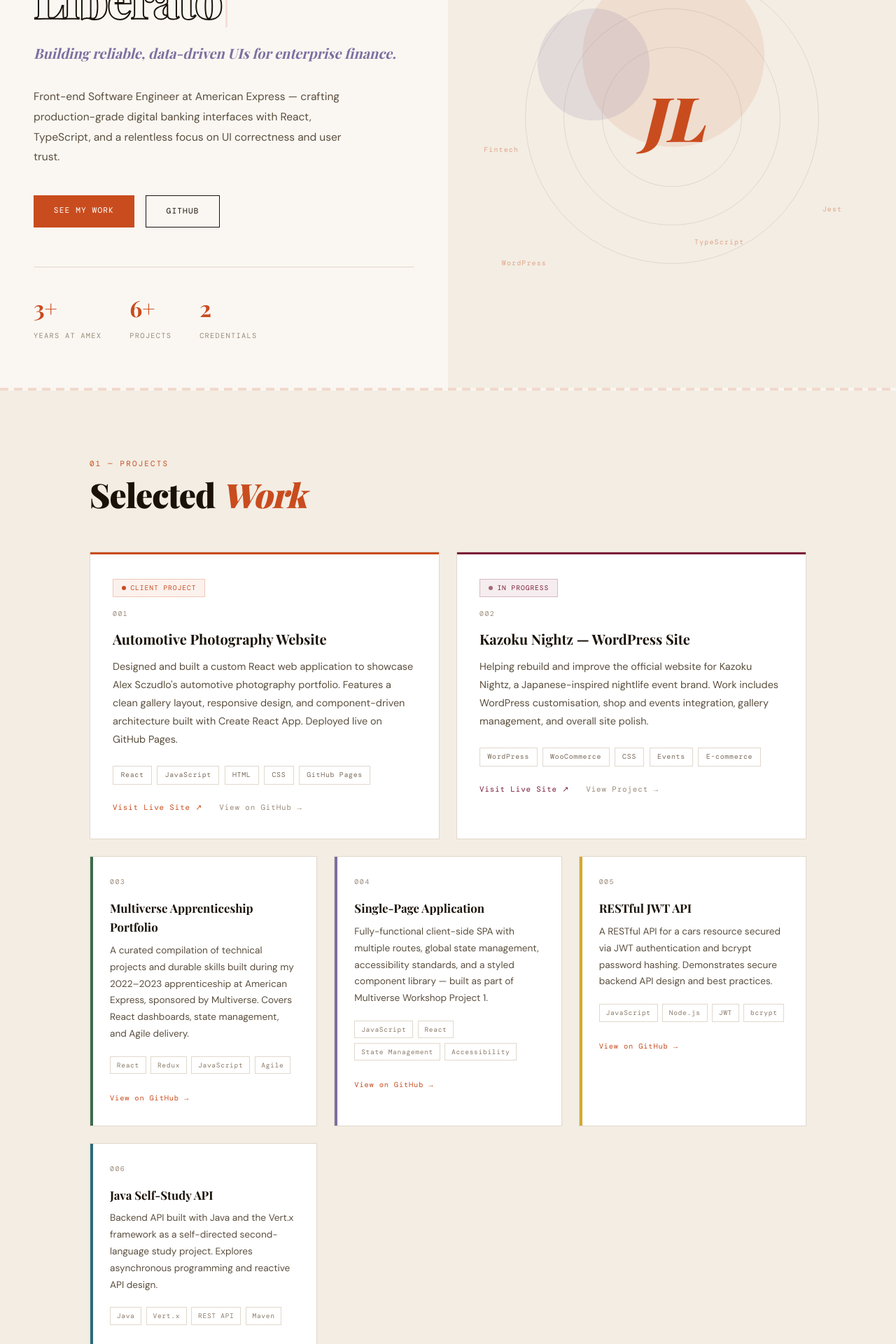
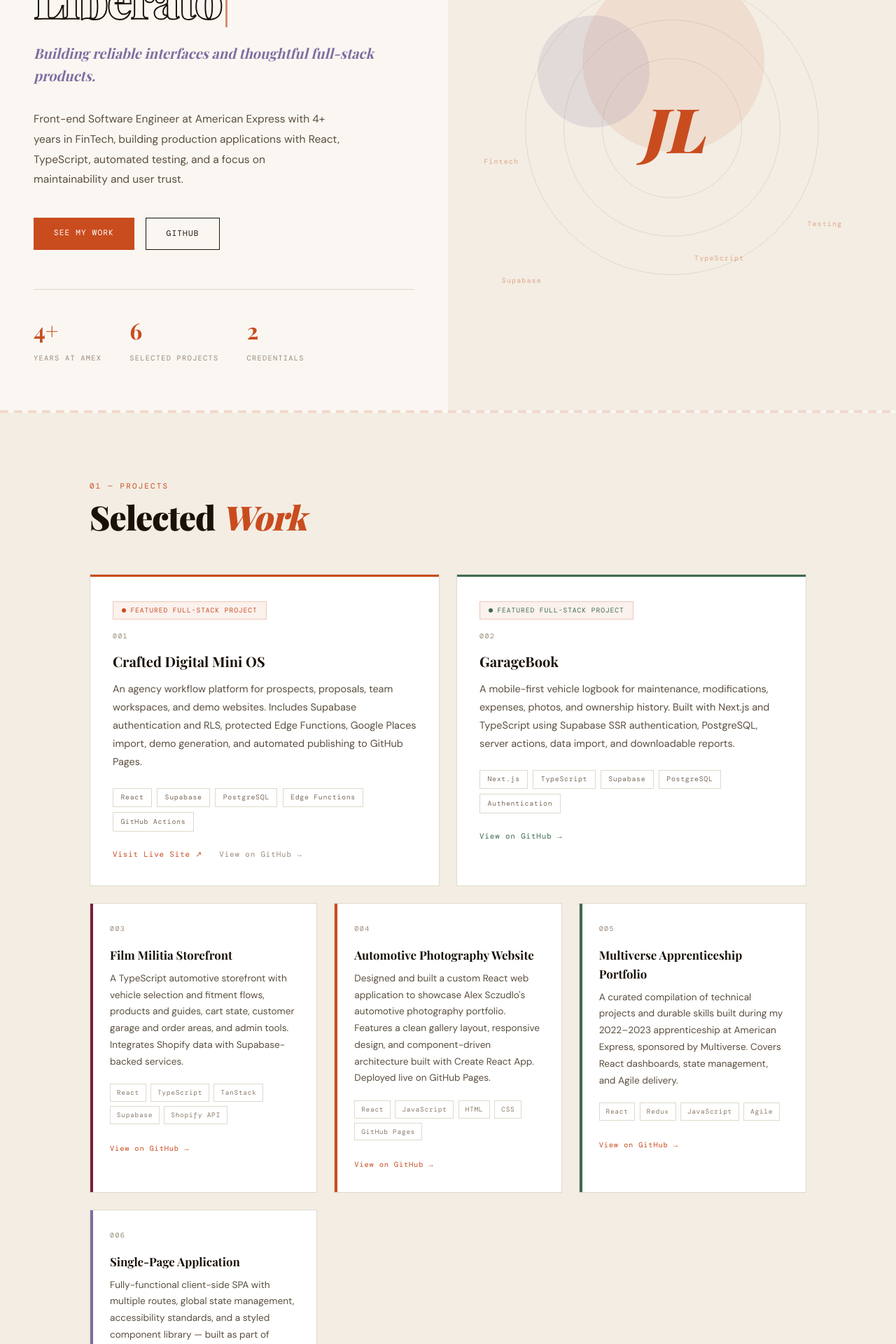
Before and after one commit to joannembl/joannembl, a React (Create React App) app: page / in a window 1280 px wide. Shown: the part 300-2220 px from the top of the page at 70% size. Built offline with nearby package versions, Linux system fonts and the light colour scheme; a web font is replaced by a local one.

Commit message:
Update profile and portfolio

```diff
--- a/package.json
+++ b/package.json
@@ -15,6 +15,7 @@
   },
   "scripts": {
     "start": "react-scripts start",
+    "test": "react-scripts test",
     "build": "react-scripts build",
     "predeploy": "npm run build",
     "deploy": "gh-pages -d build"
--- a/public/index.html
+++ b/public/index.html
@@ -4,10 +4,10 @@
     <meta charset="utf-8" />
     <!-- <link rel="icon" href="%PUBLIC_URL%/favicon.ico" /> -->
     <meta name="viewport" content="width=device-width, initial-scale=1" />
-    <meta name="theme-color" content="#000000" />
+    <meta name="theme-color" content="#faf7f2" />
     <meta
       name="description"
-      content="Jo-anne Liberato - SWE"
+      content="Jo-anne Mae Liberato — Front-End Software Engineer specializing in React, TypeScript, testing, and full-stack product development."
     />
     <!-- <link rel="apple-touch-icon" href="%PUBLIC_URL%/logo192.png" /> -->
     <!--
@@ -24,7 +24,11 @@
       work correctly both with client-side routing and a non-root public URL.
       Learn how to configure a non-root public URL by running `npm run build`.
     -->
-    <title>Jo-anne Liberato - SWE</title>
+    <meta property="og:title" content="Jo-anne Mae Liberato | Front-End Software Engineer" />
+    <meta property="og:description" content="React and TypeScript engineer building reliable interfaces and thoughtful full-stack products." />
+    <meta property="og:type" content="website" />
+    <meta property="og:url" content="https://joannembl.github.io/joannembl/" />
+    <title>Jo-anne Mae Liberato | Front-End Software Engineer</title>
   </head>
   <body>
     <noscript>You need to enable JavaScript to run this app.</noscript>
--- a/src/App.jsx
+++ b/src/App.jsx
@@ -5,26 +5,43 @@ import { useState, useEffect, useRef } from "react";
 const projects = [
   {
     num: "001",
+    title: "Crafted Digital Mini OS",
+    desc: "An agency workflow platform for prospects, proposals, team workspaces, and demo websites. Includes Supabase authentication and RLS, protected Edge Functions, Google Places import, demo generation, and automated publishing to GitHub Pages.",
+    tags: ["React", "Supabase", "PostgreSQL", "Edge Functions", "GitHub Actions"],
+    accent: "#c94c1e",
+    link: "https://github.com/joannembl/crafted-digital-mini-os",
+    liveUrl: "https://joannembl.github.io/crafted-digital-mini-os/",
+    badge: "Featured Full-Stack Project",
+  },
+  {
+    num: "002",
+    title: "GarageBook",
+    desc: "A mobile-first vehicle logbook for maintenance, modifications, expenses, photos, and ownership history. Built with Next.js and TypeScript using Supabase SSR authentication, PostgreSQL, server actions, data import, and downloadable reports.",
+    tags: ["Next.js", "TypeScript", "Supabase", "PostgreSQL", "Authentication"],
+    accent: "#3d6b4f",
+    link: "https://github.com/joannembl/garage-book",
+    badge: "Featured Full-Stack Project",
+  },
+  {
+    num: "003",
+    title: "Film Militia Storefront",
+    desc: "A TypeScript automotive storefront with vehicle selection and fitment flows, products and guides, cart state, customer garage and order areas, and admin tools. Integrates Shopify data with Supabase-backed services.",
+    tags: ["React", "TypeScript", "TanStack", "Supabase", "Shopify API"],
+    accent: "#7c1e3a",
+    link: "https://github.com/joannembl/film-militia",
+  },
+  {
+    num: "004",
     title: "Automotive Photography Website",
     desc: "Designed and built a custom React web application to showcase Alex Sczudlo's automotive photography portfolio. Features a clean gallery layout, responsive design, and component-driven architecture built with Create React App. Deployed live on GitHub Pages.",
     tags: ["React", "JavaScript", "HTML", "CSS", "GitHub Pages"],
     accent: "#c94c1e",
     link: "https://github.com/joannembl/alex-sczudlo",
     liveUrl: "https://joannembl.github.io/alex-sczudlo/#/",
-    badge: "Client Project",
+    badge: "Live Project",
   },
   {
-    num: "002",
-    title: "Kazoku Nightz — WordPress Site",
-    desc: "Helping rebuild and improve the official website for Kazoku Nightz, a Japanese-inspired nightlife event brand. Work includes WordPress customisation, shop and events integration, gallery management, and overall site polish.",
-    tags: ["WordPress", "WooCommerce", "CSS", "Events", "E-commerce"],
-    accent: "#7c1e3a",
-    link: "https://kazokunightz.com/",
-    liveUrl: "https://kazokunightz.com/",
-    badge: "In Progress",
-  },
-  {
-    num: "003",
+    num: "005",
     title: "Multiverse Apprenticeship Portfolio",
     desc: "A curated compilation of technical projects and durable skills built during my 2022–2023 apprenticeship at American Express, sponsored by Multiverse. Covers React dashboards, state management, and Agile delivery.",
     tags: ["React", "Redux", "JavaScript", "Agile"],
@@ -32,28 +49,12 @@ const projects = [
     link: "https://github.com/joannembl/multiverse-portfolio",
   },
   {
-    num: "004",
+    num: "006",
     title: "Single-Page Application",
     desc: "Fully-functional client-side SPA with multiple routes, global state management, accessibility standards, and a styled component library — built as part of Multiverse Workshop Project 1.",
     tags: ["JavaScript", "React", "State Management", "Accessibility"],
     accent: "#7c6fa0",
     link: "https://github.com/joannembl/multiverse-workshop-project-1",
-  },
-  {
-    num: "005",
-    title: "RESTful JWT API",
-    desc: "A RESTful API for a cars resource secured via JWT authentication and bcrypt password hashing. Demonstrates secure backend API design and best practices.",
-    tags: ["JavaScript", "Node.js", "JWT", "bcrypt"],
-    accent: "#d4a832",
-    link: "https://github.com/joannembl/multiverse-workshop-project-2",
-  },
-  {
-    num: "006",
-    title: "Java Self-Study API",
-    desc: "Backend API built with Java and the Vert.x framework as a self-directed second-language study project. Explores asynchronous programming and reactive API design.",
-    tags: ["Java", "Vert.x", "REST API", "Maven"],
-    accent: "#2a6b7c",
-    link: "https://github.com/joannembl/self-study-project",
   },
 ];
 
@@ -63,11 +64,10 @@ const experience = [
     role: "Software Engineer I",
     company: "American Express · Phoenix, AZ",
     bullets: [
-      "Own and enhance front-end features for digital banking and payments platforms.",
-      "Build data-driven dashboards and visualization components for operational insights.",
-      "Apply TypeScript to enforce type safety and reduce UI defects in production.",
-      "Implement automated UI tests using Jest to ensure production reliability.",
-      "Collaborate cross-functionally in Agile / SCRUM delivery cycles.",
+      "Build and enhance React and TypeScript features for internal enterprise applications.",
+      "Develop data-driven dashboards and reusable visualization components that surface operational information.",
+      "Maintain automated test coverage and use test-aware development to protect production reliability.",
+      "Contribute through code reviews, documentation, technical discussions, and cross-functional Agile delivery.",
     ],
   },
   {
@@ -87,40 +87,40 @@ const skillGroups = [
     label: "Languages",
     color: "#c94c1e",
     skills: [
-      { name: "JavaScript (ES6+)", pct: 92 },
-      { name: "TypeScript", pct: 88 },
-      { name: "HTML5 & CSS3", pct: 90 },
-      { name: "Java", pct: 65 },
+      { name: "JavaScript (ES6+)" },
+      { name: "TypeScript" },
+      { name: "HTML5 & CSS3" },
+      { name: "Java" },
     ],
   },
   {
     label: "Frontend",
     color: "#3d6b4f",
     skills: [
-      { name: "React.js", pct: 92 },
-      { name: "Redux", pct: 82 },
-      { name: "Component Architecture", pct: 90 },
-      { name: "Responsive Web Design", pct: 88 },
+      { name: "React" },
+      { name: "Redux" },
+      { name: "Component Architecture" },
+      { name: "Responsive & Accessible UI" },
     ],
   },
   {
     label: "Quality & Testing",
     color: "#7c6fa0",
     skills: [
-      { name: "Jest", pct: 82 },
-      { name: "Test-Aware UI Dev", pct: 85 },
-      { name: "Debugging & Code Review", pct: 88 },
-      { name: "UI Reliability", pct: 90 },
+      { name: "Jest & React Testing Library" },
+      { name: "Vitest" },
+      { name: "WebdriverIO" },
+      { name: "Debugging & Code Review" },
     ],
   },
   {
-    label: "Engineering Practices",
+    label: "Data & Delivery",
     color: "#d4a832",
     skills: [
-      { name: "Git & GitHub", pct: 92 },
-      { name: "CI/CD Pipelines", pct: 78 },
-      { name: "Agile / SCRUM", pct: 88 },
-      { name: "WordPress / WooCommerce", pct: 75 },
+      { name: "Supabase & PostgreSQL" },
+      { name: "REST APIs & Authentication" },
+      { name: "Serverless / Edge Functions" },
+      { name: "CI/CD & GitHub Actions" },
     ],
   },
 ];
@@ -245,17 +245,17 @@ function Stripe() {
   );
 }
 
-function SkillBar({ name, pct, color, animate }) {
+function SkillBar({ name, color, animate }) {
   return (
     <div style={{ marginBottom: "1.1rem" }}>
       <div style={{ display: "flex", justifyContent: "space-between", fontSize: "0.87rem", marginBottom: "0.4rem" }}>
         <span>{name}</span>
-        <span style={{ ...mono, fontSize: "0.68rem", color: "var(--faint)" }}>{pct}%</span>
+        <span aria-hidden="true" style={{ color }}>●</span>
       </div>
       <div style={{ height: "3px", background: "#e8e0d5", position: "relative", overflow: "hidden" }}>
         <div style={{
           position: "absolute", top: 0, left: 0, height: "100%",
-          width: animate ? `${pct}%` : "0%",
+          width: animate ? "100%" : "0%",
           background: color,
           transition: "width 1.3s cubic-bezier(0.16,1,0.3,1)",
         }} />
@@ -321,7 +321,7 @@ function Hero() {
         <div style={{ ...fade(0.1), display: "flex", alignItems: "center", gap: "0.75rem", marginBottom: "1.25rem" }}>
           <span style={{ display: "block", width: "28px", height: "1.5px", background: "var(--rust)" }} />
           <span style={{ ...mono, fontSize: "0.72rem", color: "var(--rust)", letterSpacing: "0.2em", textTransform: "uppercase" }}>
-            Front-End Software Engineer · Fintech
+          Front-End Software Engineer · React + TypeScript
           </span>
         </div>
 
@@ -334,11 +334,11 @@ function Hero() {
         </h1>
 
         <p style={{ ...fade(0.4), ...serif, fontSize: "clamp(1rem,1.8vw,1.25rem)", fontStyle: "italic", color: "var(--lavender)", marginBottom: "2rem" }}>
-          Building reliable, data-driven UIs for enterprise finance.
+          Building reliable interfaces and thoughtful full-stack products.
         </p>
 
         <p style={{ ...fade(0.5), fontSize: "0.97rem", lineHeight: 1.85, color: "var(--muted)", maxWidth: "440px", marginBottom: "2.5rem" }}>
-          Front-end Software Engineer at American Express — crafting production-grade digital banking interfaces with React, TypeScript, and a relentless focus on UI correctness and user trust.
+          Front-end Software Engineer at American Express with 4+ years in FinTech, building production applications with React, TypeScript, automated testing, and a focus on maintainability and user trust.
         </p>
 
         <div style={{ ...fade(0.6), display: "flex", gap: "1rem", flexWrap: "wrap", marginBottom: "3.5rem" }}>
@@ -371,7 +371,7 @@ function Hero() {
         </div>
 
         <div style={{ ...fade(0.75), display: "flex", gap: "2.5rem", paddingTop: "2rem", borderTop: "1px solid var(--border)" }}>
-          {[["3+", "Years at Amex"], ["6+", "Projects"], ["2", "Credentials"]].map(([num, label]) => (
+          {[["4+", "Years at Amex"], ["6", "Selected Projects"], ["2", "Credentials"]].map(([num, label]) => (
             <div key={label}>
               <span style={{ ...serif, fontSize: "2rem", fontWeight: 700, color: "var(--rust)", display: "block" }}>{num}</span>
               <span style={{ ...mono, fontSize: "0.65rem", color: "var(--faint)", letterSpacing: "0.12em", textTransform: "uppercase" }}>{label}</span>
@@ -393,8 +393,8 @@ function Hero() {
           { text: "TypeScript", top: "72%", left: "55%" },
           { text: "Fintech", top: "55%", left: "8%" },
           { text: "Amex", top: "20%", right: "10%" },
-          { text: "WordPress", bottom: "22%", left: "12%" },
-          { text: "Jest", bottom: "32%", right: "12%" },
+          { text: "Supabase", bottom: "22%", left: "12%" },
+          { text: "Testing", bottom: "32%", right: "12%" },
         ].map(({ text, ...pos }) => (
           <span key={text} style={{ position: "absolute", ...mono, fontSize: "0.62rem", color: "var(--rust)", letterSpacing: "0.12em", opacity: 0.45, ...pos }}>
             {text}
@@ -578,7 +578,7 @@ function Skills() {
                 <span style={{ ...mono, fontSize: "0.68rem", letterSpacing: "0.15em", textTransform: "uppercase" }}>{group.label}</span>
               </div>
               {group.skills.map(s => (
-                <SkillBar key={s.name} name={s.name} pct={s.pct} color={group.color} animate={inView} />
+                <SkillBar key={s.name} name={s.name} color={group.color} animate={inView} />
               ))}
             </div>
           ))}
```
Also changed, not shown: src/setupTests.js (+8 -0 lines), 2 other files (tests, documents, lock files or other folders).
